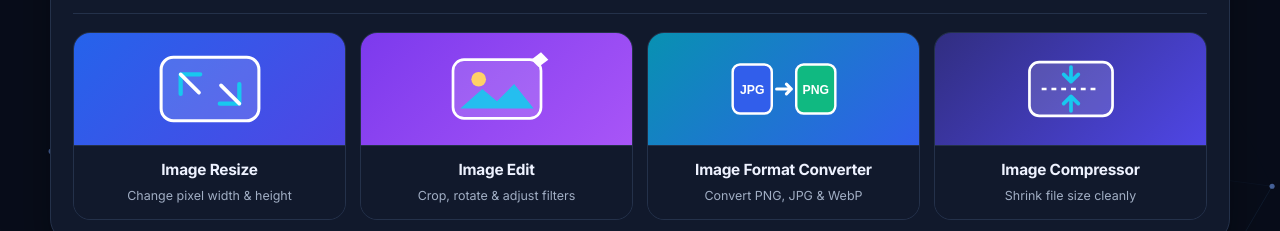
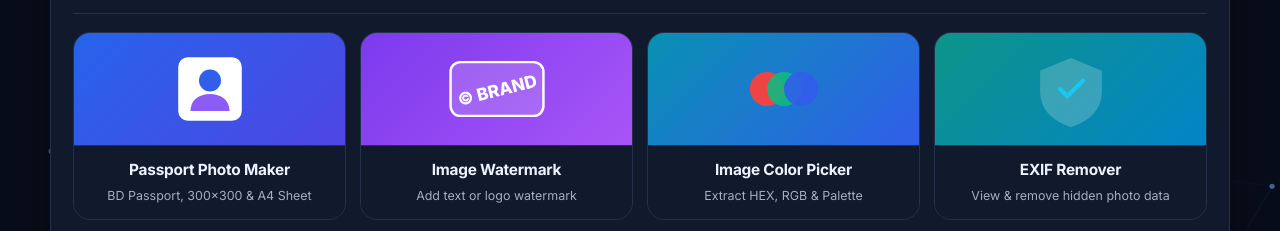
Before and after one commit to easykity/EasyKity, a plain HTML site: page index.html in a window 1280 px wide. Shown: the part 399-630 px from the top of the page. Drawn offline with Linux system fonts and the light colour scheme.

Commit message:
Update index.html

```diff
--- a/index.html
+++ b/index.html
@@ -108,10 +108,64 @@
               <h2>Image Tools</h2>
               <p>Resize, edit, convert and compress images privately in your browser</p>
             </div>
-            <span class="category-count">4 Tools</span>
+            <span class="category-count">8 Tools</span>
           </header>
 
           <div class="tool-grid">
+          <a class="tool-card ripple-target" data-tool-card data-keywords="passport photo maker nid visa 300x300 a4 print sheet bangladesh" href="tools/image-tools/passport-photo-maker.html">
+              <div class="tool-thumb thumb-blue">
+                <svg viewBox="0 0 120 72" fill="none" aria-hidden="true">
+                  <rect x="34" y="10" width="52" height="52" rx="8" fill="#fff"/>
+                  <circle cx="60" cy="29" r="9" fill="#315EEB"/>
+                  <path d="M44 54c0-9 7-14 16-14s16 5 16 14" fill="#8B5CF6"/>
+                </svg>
+              </div>
+              <div class="tool-meta">
+                <h3>Passport Photo Maker</h3>
+                <p>BD Passport, 300×300 &amp; A4 Sheet</p>
+              </div>
+            </a>
+
+            <a class="tool-card ripple-target" data-tool-card data-keywords="image watermark text logo protect copyright opacity" href="tools/image-tools/image-watermark.html">
+              <div class="tool-thumb thumb-purple">
+                <svg viewBox="0 0 120 72" fill="none" aria-hidden="true">
+                  <rect x="22" y="14" width="76" height="44" rx="8" fill="rgba(255,255,255,0.16)" stroke="#fff" stroke-width="2"/>
+                  <text x="60" y="42" text-anchor="middle" fill="#fff" font-size="14" font-weight="800" transform="rotate(-14 60 36)">© BRAND</text>
+                </svg>
+              </div>
+              <div class="tool-meta">
+                <h3>Image Watermark</h3>
+                <p>Add text or logo watermark</p>
+              </div>
+            </a>
+
+            <a class="tool-card ripple-target" data-tool-card data-keywords="image color picker hex rgb hsl eyedropper palette" href="tools/image-tools/image-color-picker.html">
+              <div class="tool-thumb thumb-cyan">
+                <svg viewBox="0 0 120 72" fill="none" aria-hidden="true">
+                  <circle cx="46" cy="36" r="14" fill="#EF4444"/>
+                  <circle cx="60" cy="36" r="14" fill="#10B981" opacity=".9"/>
+                  <circle cx="74" cy="36" r="14" fill="#315EEB" opacity=".9"/>
+                </svg>
+              </div>
+              <div class="tool-meta">
+                <h3>Image Color Picker</h3>
+                <p>Extract HEX, RGB &amp; Palette</p>
+              </div>
+            </a>
+
+            <a class="tool-card ripple-target" data-tool-card data-keywords="exif metadata remover gps camera privacy strip clean image" href="tools/image-tools/exif-remover.html">
+              <div class="tool-thumb thumb-teal">
+                <svg viewBox="0 0 120 72" fill="none" aria-hidden="true">
+                  <path d="M60 12l24 10v16c0 14-10 23-24 28-14-5-24-14-24-28V22l24-10z" fill="#fff" opacity=".2" stroke="#fff" stroke-width="2.5"/>
+                  <path d="M51 36l6 6 13-13" stroke="#18C8EF" stroke-width="3.5" stroke-linecap="round" stroke-linejoin="round"/>
+                </svg>
+              </div>
+              <div class="tool-meta">
+                <h3>EXIF Remover</h3>
+                <p>View &amp; remove hidden photo data</p>
+              </div>
+            </a>
+
             <a class="tool-card ripple-target" data-tool-card data-keywords="image resize width height dimensions png jpg" href="tools/image-tools/image-resizer.html">
               <div class="tool-thumb thumb-blue">
                 <svg viewBox="0 0 120 72" fill="none" aria-hidden="true">
```
